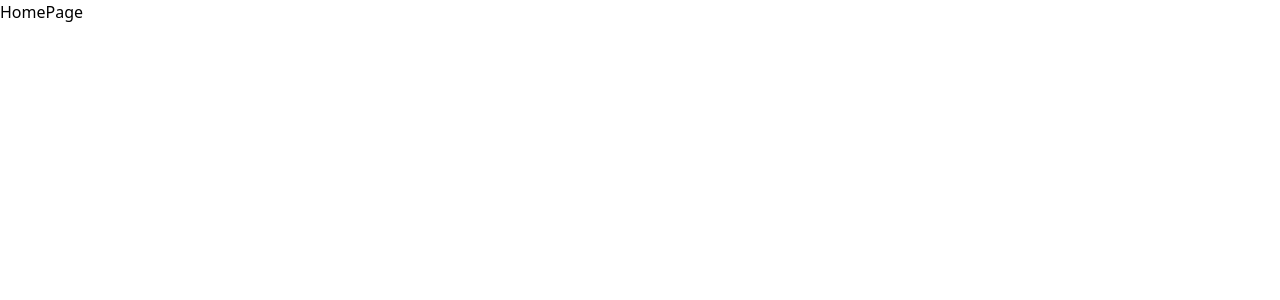
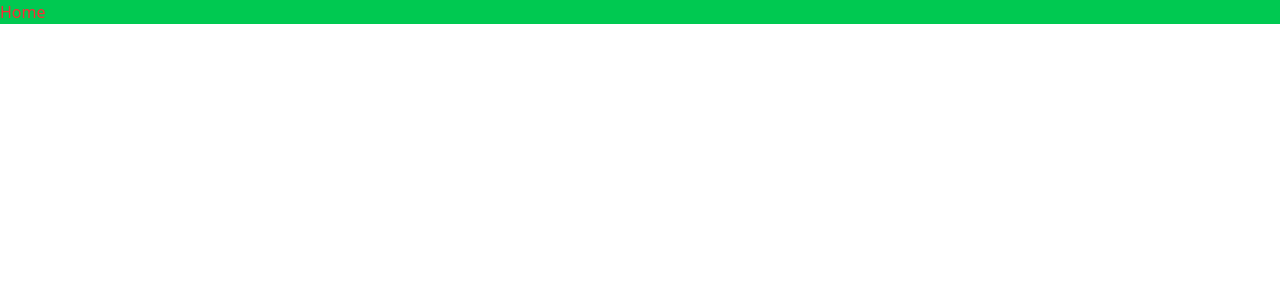
Before and after one commit to rakib00-dev/mern-take-notes, a React app in the folder frontend/: page / in a window 1280 px wide. Shown: the top 300 px of the page. Built offline with nearby package versions, Linux system fonts and the light colour scheme; the HTML template or start-up script is replaced by a standard one.

Commit message:
tested the tailwind css

```diff
--- a/frontend/src/pages/HomePage.jsx
+++ b/frontend/src/pages/HomePage.jsx
@@ -1,7 +1,9 @@
-import React from 'react';
-
 const HomePage = () => {
-  return <div>HomePage</div>;
+  return (
+    <div>
+      <h1 className="text-red-500 bg-green-500">Home</h1>
+    </div>
+  );
 };
 
 export default HomePage;
--- /dev/null
+++ b/package.json
@@ -0,0 +1,6 @@
+{
+  "dependencies": {
+    "@tailwindcss/vite": "^4.1.11",
+    "tailwindcss": "^4.1.11"
+  }
+}
```
Also changed, not shown: 1 other file (tests, documents, lock files or other folders).
